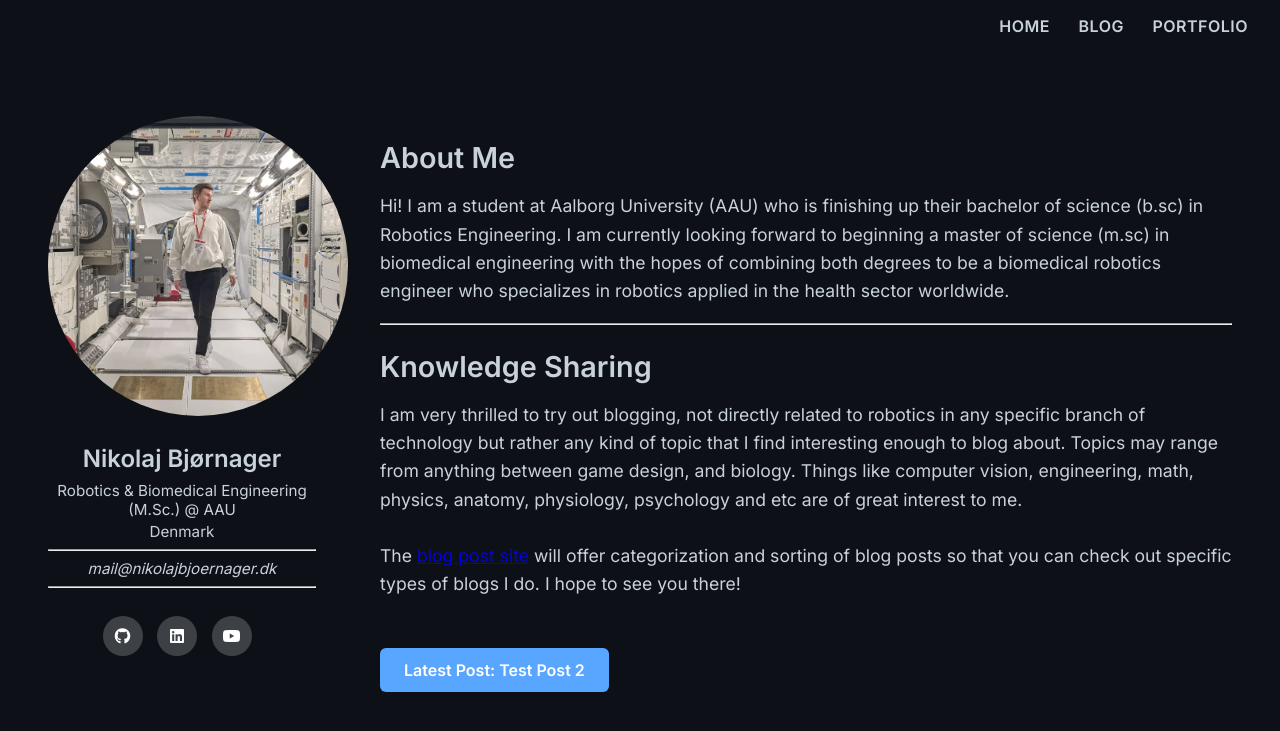
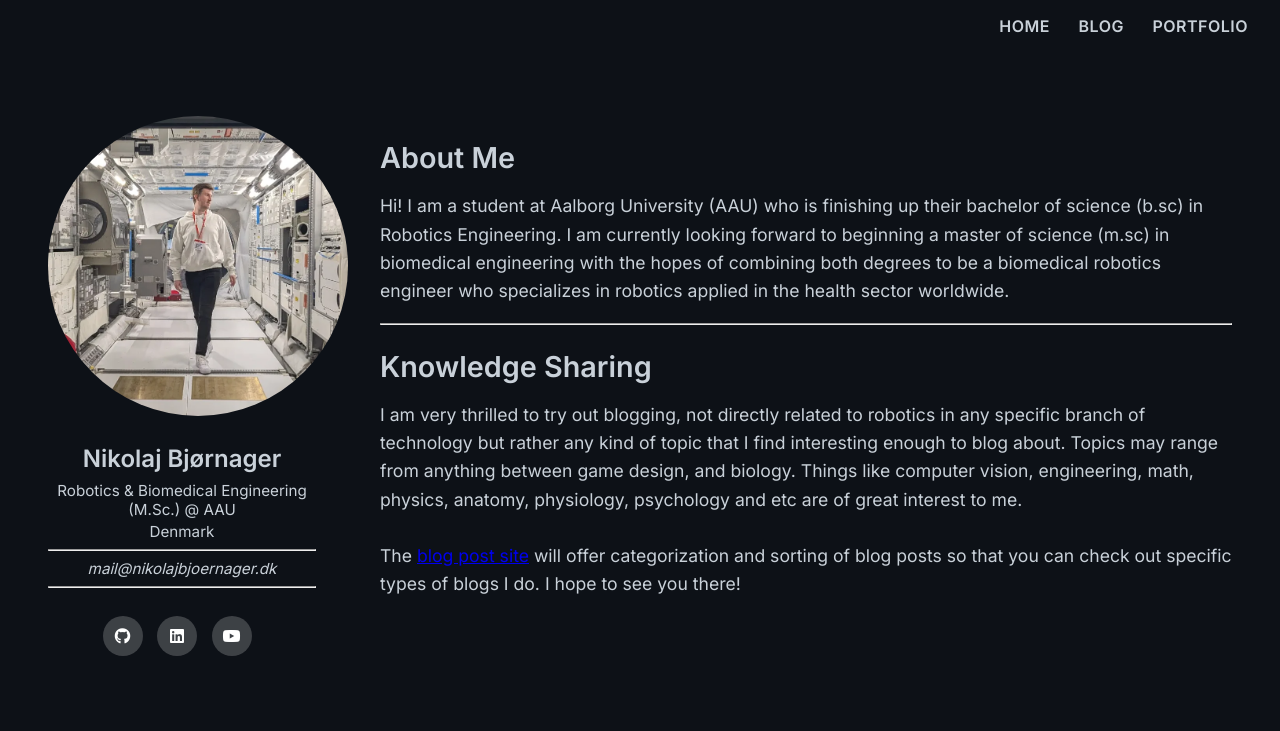
Before and after one commit to NikoBK/NikoBK.github.io, a Jekyll site: the page built from index.html, in a window 1280 px wide. Shown: the top 731 px of the page. Built offline with Jekyll 4.4.1, drawn with Linux system fonts in a browser that asks for light colours.

Commit message:
rem index blog post button

```diff
--- a/index.html
+++ b/index.html
@@ -41,14 +41,5 @@ title: Nikolaj Bjørnager
     <h2>Knowledge Sharing</h2>
     <p>I am very thrilled to try out blogging, not directly related to robotics in any specific branch of technology but rather any kind of topic that I find interesting enough to blog about. Topics may range from anything between game design, and biology. Things like computer vision, engineering, math, physics, anatomy, physiology, psychology and etc are of great interest to me.<br><br>The <a href="/blog">blog post site</a> will offer categorization and sorting of blog posts so that you can check out specific types of blogs I do. I hope to see you there!</p>
 
-    {% assign latest = site.posts | first %}
-    {% if latest %}
-    <a class="blog-button" href="{{ latest.url }}">
-    Latest&nbsp;Post: {{ latest.title | truncate: 40 }}
-    </a>
-    {% else %}
-    <a class="blog-button" href="/blog">Visit My Blog</a>
-    {% endif %}
-
   </div>
 </div>
```
